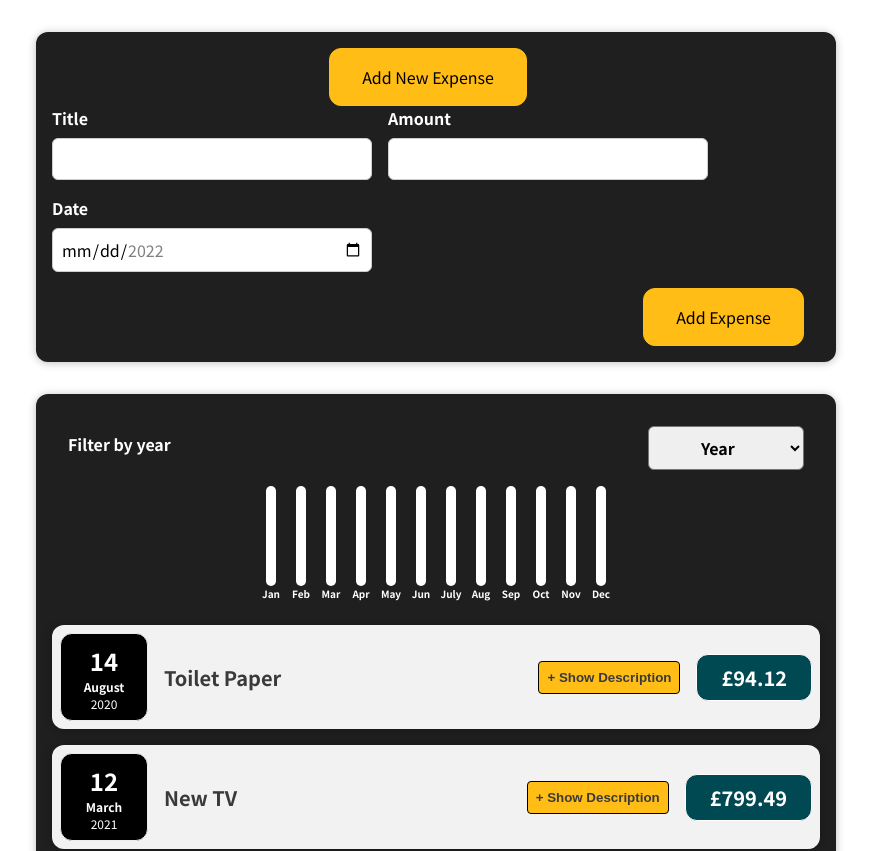
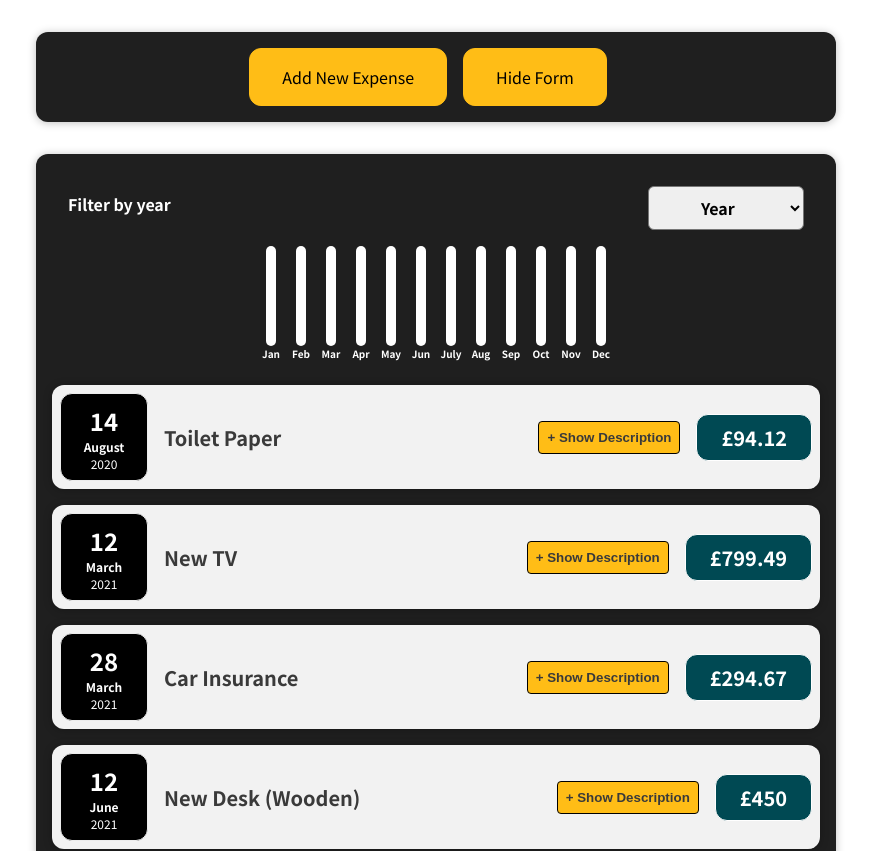
Before and after one commit to Vixy88/expensetracker, a React (Create React App) app: page / in a window 1280 px wide. Shown: the top 851 px of the page, without its empty margins (204-1075 px from the left). Built offline with nearby package versions, Linux system fonts and the light colour scheme.

Commit message:
created two buttons one for showing the new expense form or hiding it

```diff
--- a/src/components/NewExpense/NewExpense.js
+++ b/src/components/NewExpense/NewExpense.js
@@ -1,8 +1,11 @@
 import "./NewExpense.css";
 
 import ExpenseForm from "./ExpenseForm";
+import { useState } from "react";
 
 const NewExpense = (props) => {
+  const [visible, setVisible] = useState(false);
+
   const saveExpenseDataHandler = (enteredExpenseData) => {
     const expenseData = {
       ...enteredExpenseData,
@@ -10,12 +13,14 @@ const NewExpense = (props) => {
     };
     props.onAddExpense(expenseData);
   };
+
   return (
     <div className="new-expense">
       <div>
-        <button>Add New Expense</button>
+        <button onClick={() => setVisible(true)}>Add New Expense</button>
+        <button onClick={() => setVisible(false)}>Hide Form</button>
       </div>
-      <ExpenseForm onSaveExpenseData={saveExpenseDataHandler} />
+      {visible && <ExpenseForm onSaveExpenseData={saveExpenseDataHandler} />}
     </div>
   );
 };
```
